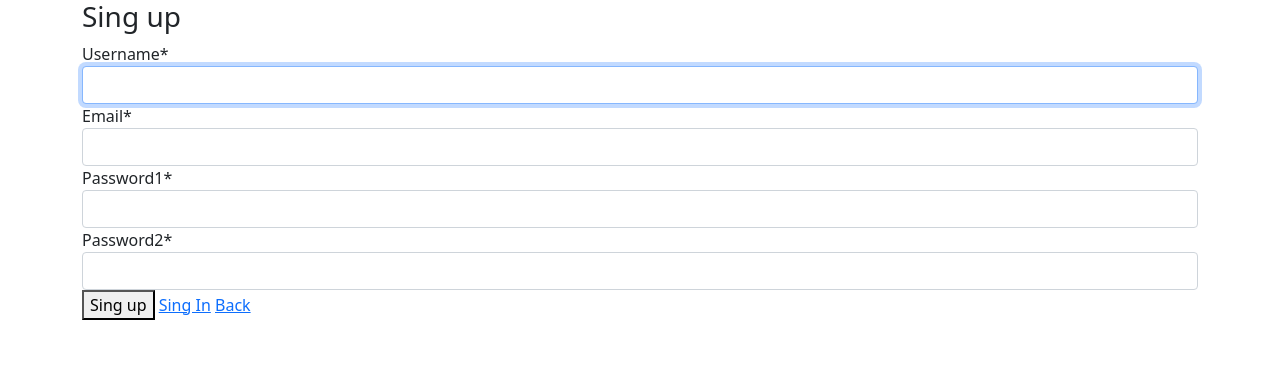
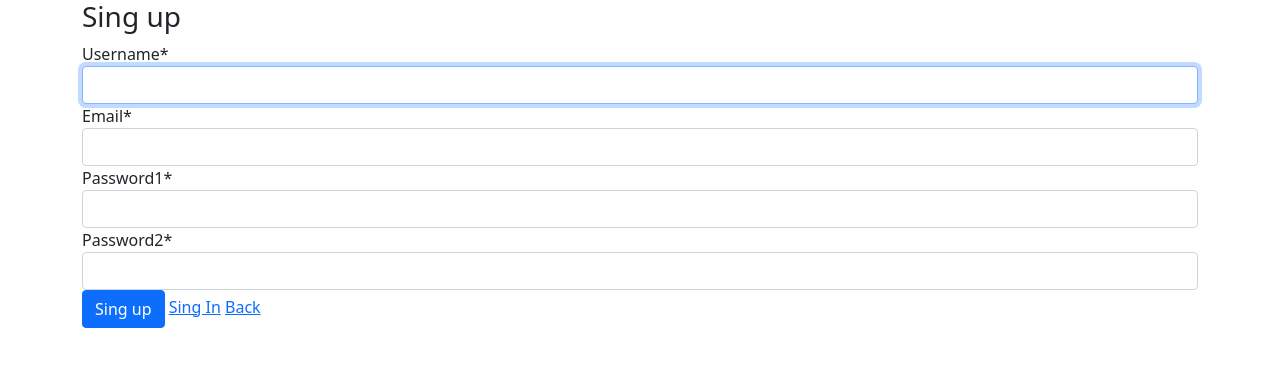
Before and after one commit to kmuszczynski/dndapp-teamwork, a Django app: page /singup/ in a window 1280 px wide. Shown: the top 367 px of the page. Run offline with Django 3.2, Linux system fonts and the light colour scheme; some libraries are stand-ins or nearby versions.

Commit message:
button changes

```diff
--- a/account/templates/users/login.html
+++ b/account/templates/users/login.html
@@ -7,7 +7,7 @@
     <form method="POST">
         {% csrf_token %}
         {{form|crispy}}
-        <button type="submit">Login</button>
+        <button type="submit" class="btn btn-primary">Login</button>
         <a href="{% url 'singup' %}">Sing Up Now</a>
         <a href="{% url 'home' %}">Back</a>
     </form>
--- a/account/templates/users/register.html
+++ b/account/templates/users/register.html
@@ -7,7 +7,7 @@
     <form method="POST">
         {% csrf_token %}
         {{form|crispy}}
-        <button type="submit">Sing up</button>
+        <button type="submit" class="btn btn-primary">Sing up</button>
         <a href="{% url 'login' %}">Sing In</a>
         <a href="{% url 'home' %}">Back</a>
     </form>
```
